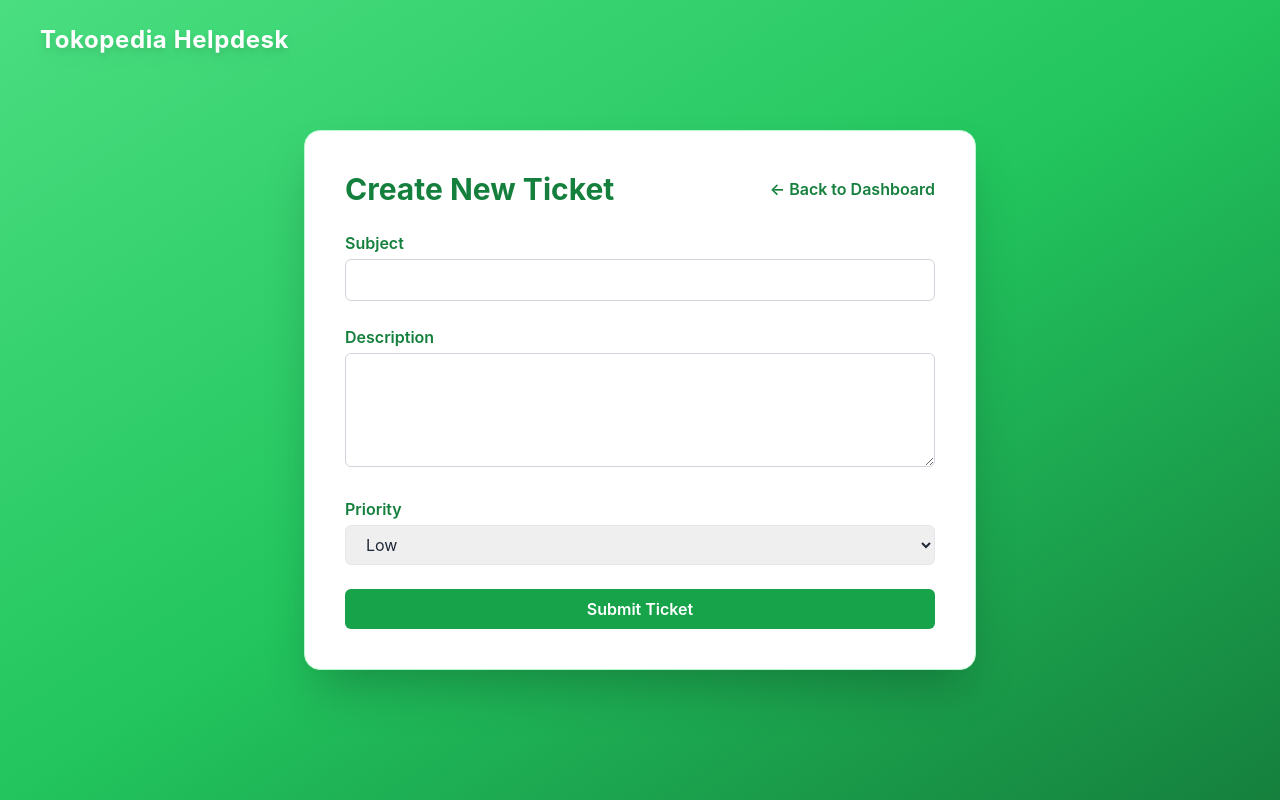
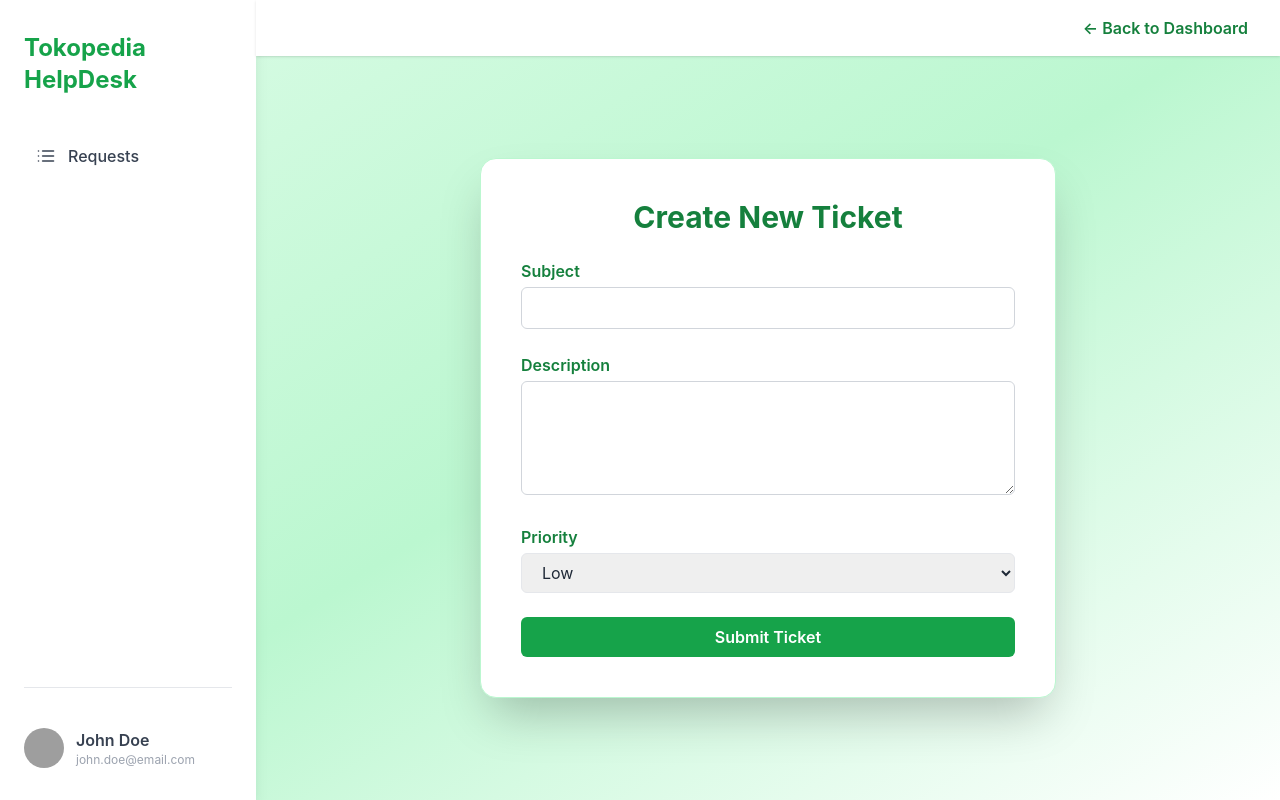
Before and after one commit to DaffaNaufalll/FP-Frontend, a React (Create React App) app in the folder TICKET-PROTOTYPE/: page /create-ticket in a window 1280 px wide. Built offline with nearby package versions, Linux system fonts and the light colour scheme; no server answers; sample sign-in values are in the browser's storage; grey boxes are pictures that could not be loaded.

Commit message:
Create TIcket page better

```diff
--- a/TICKET-PROTOTYPE/src/components/pages/CreateTicketPage.jsx
+++ b/TICKET-PROTOTYPE/src/components/pages/CreateTicketPage.jsx
@@ -1,53 +1,116 @@
-import React from "react";
+import React, { useState } from "react";
 import { Button } from "../ui/button";
-import { useNavigate } from "react-router-dom";
+import { useNavigate, Link } from "react-router-dom";
+import { List } from "lucide-react";
 
-export default function CreateTicket() {
+export default function CreateTicketPage() {
   const navigate = useNavigate();
+  const [subject, setSubject] = useState("");
+  const [description, setDescription] = useState("");
+  const [priority, setPriority] = useState("Low");
+  const [error, setError] = useState("");
+  const [loading, setLoading] = useState(false);
+
+  // Dummy user for sidebar (replace with real user if available)
+  const user = {
+    name: "John Doe",
+    email: "john.doe@email.com",
+    avatar: "https://ui-avatars.com/api/?name=John+Doe&background=10b981&color=fff"
+  };
+
+  const handleSubmit = async (e) => {
+    e.preventDefault();
+    setError("");
+    setLoading(true);
+    // TODO: Replace with real API call
+    setTimeout(() => {
+      setLoading(false);
+      navigate("/view-tickets");
+    }, 1000);
+  };
 
   return (
-    <div className="min-h-screen bg-gradient-to-br from-green-400 via-green-500 to-green-700 relative">
-      {/* Tokopedia Helpdesk Watermark */}
-      <div className="absolute top-6 left-10 z-10 flex items-center space-x-2 select-none">
-        {/* You can replace this with an <img> if you have a logo */}
-        <span className="text-2xl font-bold text-white drop-shadow-lg tracking-wide">
-          Tokopedia Helpdesk
-        </span>
+    <div className="min-h-screen flex bg-gradient-to-br from-green-100 via-green-200 to-white">
+      {/* Sidebar */}
+      <aside className="hidden md:flex flex-col w-64 bg-white shadow-lg px-6 py-8 sticky top-0 h-screen">
+        <div className="flex items-center gap-3 mb-10">
+          <span className="text-green-600 font-bold text-2xl">Tokopedia HelpDesk</span>
         </div>
-      <div className="flex flex-col items-center justify-center min-h-screen">
-        <div className="bg-white rounded-2xl shadow-2xl border border-green-200 p-10 w-full max-w-2xl">
-          <div className="flex items-center justify-between mb-6">
-            <h1 className="text-3xl font-bold text-green-700">Create New Ticket</h1>
-            <button
-              className="text-green-700 hover:underline font-semibold"
-              onClick={() => navigate("/")}
-              type="button"
-            >
+        <nav className="flex flex-col gap-4">
+          <Link to="/view-tickets" className="flex items-center gap-3 text-gray-700 hover:text-green-600 font-medium py-2 px-3 rounded transition">
+            <List className="h-5 w-5" /> Requests
+          </Link>
+        </nav>
+        <div className="mt-auto flex items-center gap-3 pt-10 border-t">
+          <img src={user.avatar} alt="User" className="h-10 w-10 rounded-full" />
+          <div>
+            <div className="font-semibold text-gray-700">{user.name}</div>
+            <div className="text-xs text-gray-400">{user.email}</div>
+          </div>
+        </div>
+      </aside>
+
+      {/* Main Content */}
+      <div className="flex-1 flex flex-col">
+        {/* Header */}
+        <header className="bg-white shadow flex items-center justify-between px-8 py-4 sticky top-0 z-10">
+          <div className="md:hidden flex items-center gap-2">
+            <span className="text-green-600 font-bold text-xl">Tokopedia HelpDesk</span>
+          </div>
+          <div className="flex items-center gap-4 ml-auto">
+            <Link to="/" className="text-green-700 hover:underline font-semibold">
               &larr; Back to Dashboard
-            </button>
+            </Link>
           </div>
-          <form className="space-y-6">
+        </header>
+
+        {/* Form */}
+        <main className="flex-1 flex items-center justify-center px-6 py-8">
+          <div className="bg-white rounded-2xl shadow-2xl border border-green-200 p-10 w-full max-w-xl">
+            <h1 className="text-3xl font-bold text-green-700 mb-6 text-center">Create New Ticket</h1>
+            {error && <div className="text-red-500 text-sm mb-4">{error}</div>}
+            <form className="space-y-6" onSubmit={handleSubmit}>
               <div>
                 <label className="block mb-1 text-green-700 font-semibold">Subject</label>
-              <input type="text" className="w-full px-4 py-2 border rounded-md" required />
+                <input
+                  type="text"
+                  className="w-full px-4 py-2 border rounded-md"
+                  value={subject}
+                  onChange={e => setSubject(e.target.value)}
+                  required
+                />
               </div>
               <div>
                 <label className="block mb-1 text-green-700 font-semibold">Description</label>
-              <textarea className="w-full px-4 py-2 border rounded-md" rows={4} required />
+                <textarea
+                  className="w-full px-4 py-2 border rounded-md"
+                  rows={4}
+                  value={description}
+                  onChange={e => setDescription(e.target.value)}
+                  required
+                />
               </div>
               <div>
                 <label className="block mb-1 text-green-700 font-semibold">Priority</label>
-              <select className="w-full px-4 py-2 border rounded-md">
+                <select
+                  className="w-full px-4 py-2 border rounded-md"
+                  value={priority}
+                  onChange={e => setPriority(e.target.value)}
+                >
                   <option>Low</option>
                   <option>Medium</option>
                   <option>High</option>
                 </select>
               </div>
-            <Button className="w-full bg-green-600 hover:bg-green-700 text-white py-2 rounded-md">
-              Submit Ticket
+              <Button
+                className="w-full bg-green-600 hover:bg-green-700 text-white py-2 rounded-md"
+                disabled={loading}
+              >
+                {loading ? "Submitting..." : "Submit Ticket"}
               </Button>
             </form>
           </div>
+        </main>
       </div>
     </div>
   );
```
Lines whose indentation alone changed are shown as unchanged.
